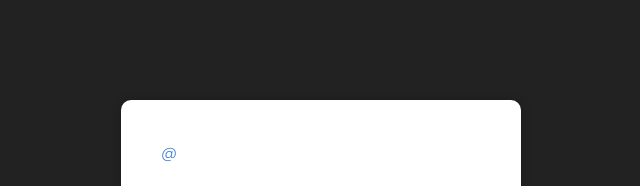
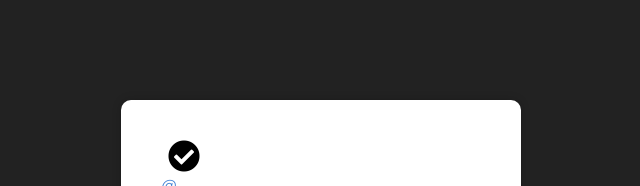
Before and after one commit to BlackCatCo/Mindstream, a Flask app: template templates/user/profile.html in a window 1280 px wide. Shown: the part 67-253 px from the top of the page, without its empty margins (319-959 px from the left). Run offline with Flask 3, Linux system fonts and the light colour scheme; the template is opened without the code that fills it, so the values that code supplies are empty.

Commit message:
Added checkmark to EVERY account

```diff
--- a/templates/user/profile.html
+++ b/templates/user/profile.html
@@ -3,7 +3,10 @@
 {% block body %}
     <div class="profile-container">
         <div class="profile-header">
-            <h1 class="profile-username">{{ info['name'] }}</h1>
+            <div class="name-container">
+                <h1 class="profile-username">{{ info['name'] }}</h1>
+                <i class="fas fa-check-circle text-blue fa-2x"></i>
+            </div>
             <a href="" class="profile-handle mention">@{{ info['name'] }}</a>
         </div>
         <div class="profile-details">
```
